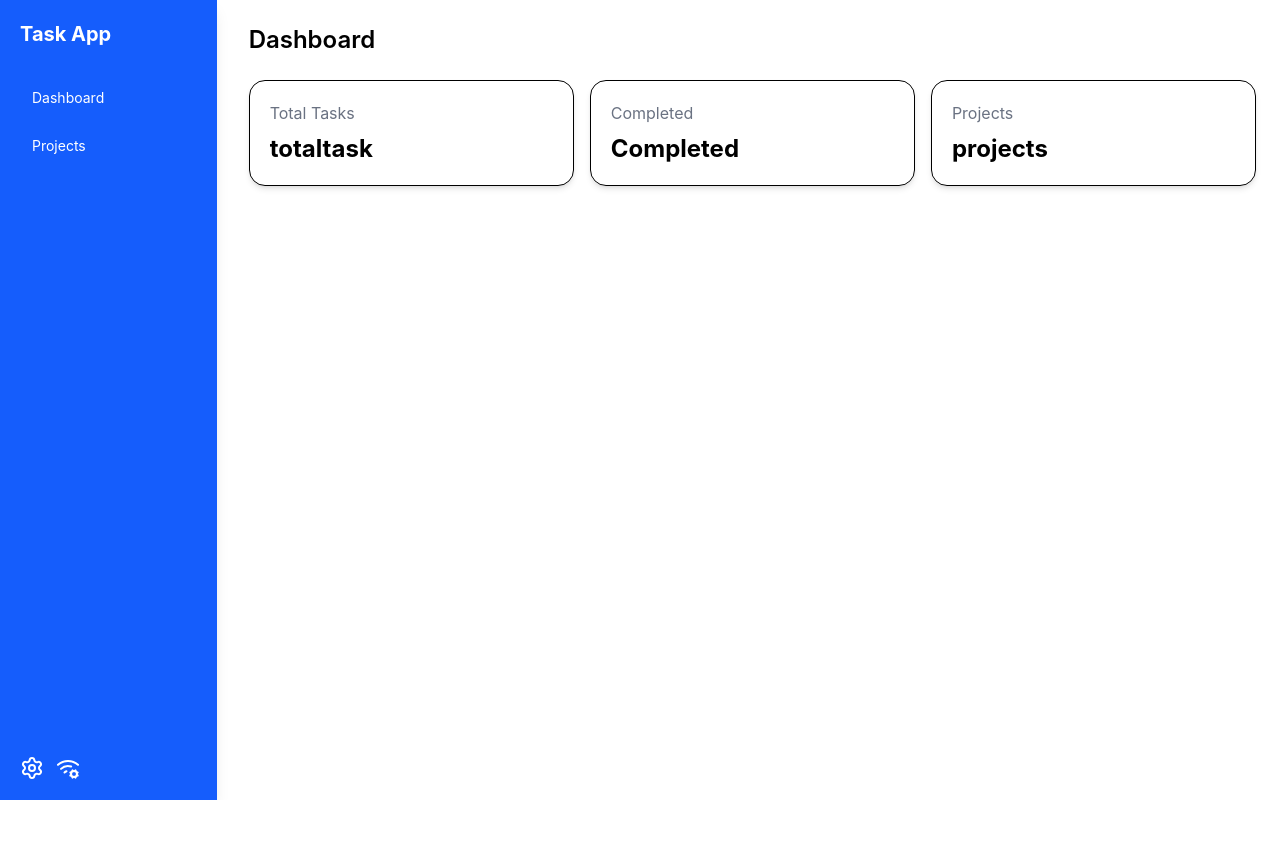
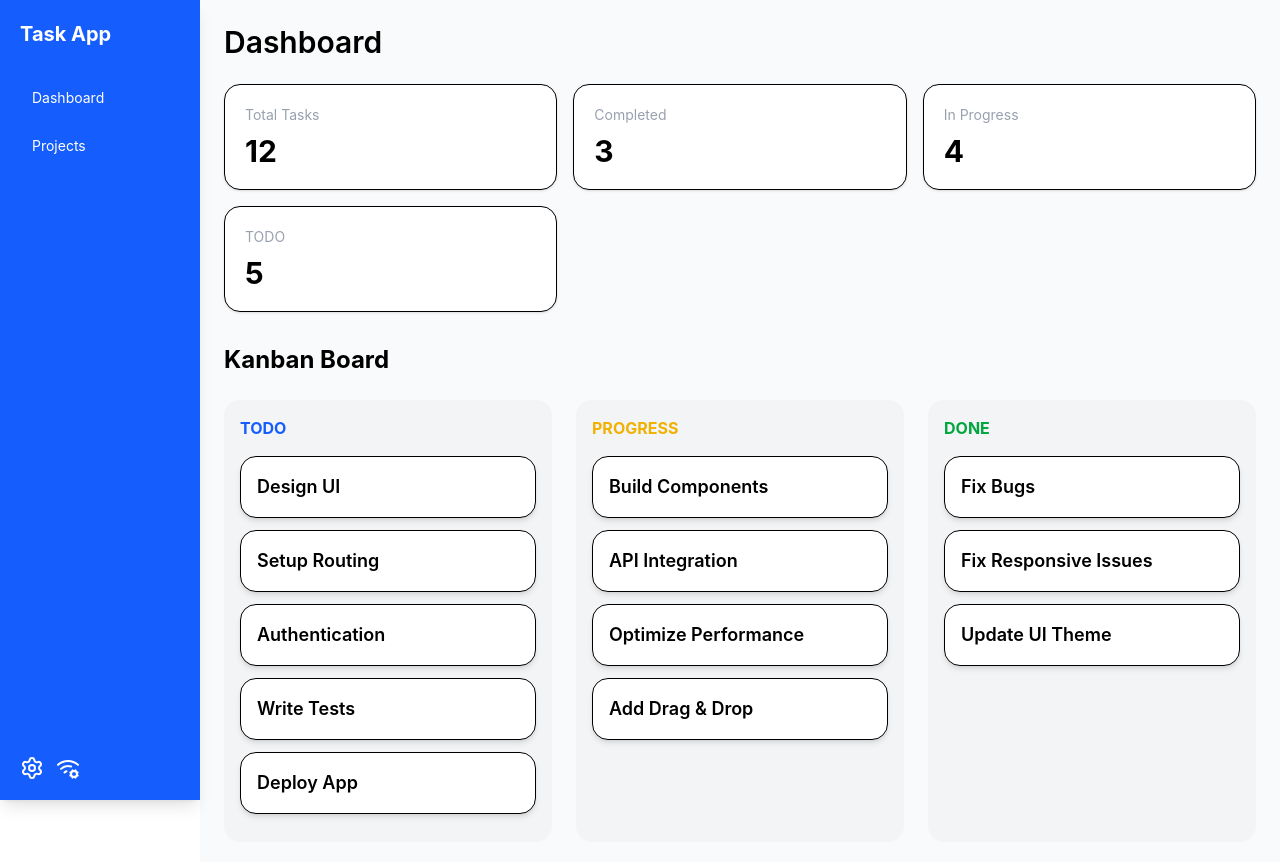
Before and after one commit to fawadalichaudhary/Task-Management-Dashboard-, a React (Vite) app: page /dashboard in a window 1280 px wide. Shown: the top 862 px of the page. Before the commit the page ends 800 px from the top, so only its background shows below. Built offline with nearby package versions, Linux system fonts and the light colour scheme.

Commit message:
final commit before submit

```diff
--- a/package.json
+++ b/package.json
@@ -10,9 +10,14 @@
     "preview": "vite preview"
   },
   "dependencies": {
+    "@dnd-kit/core": "^6.3.1",
+    "@dnd-kit/sortable": "^10.0.0",
+    "@dnd-kit/utilities": "^3.2.2",
     "@tailwindcss/vite": "^4.2.3",
     "lucide-react": "^1.8.0",
     "react": "^19.2.5",
+    "react-dnd": "^16.0.1",
+    "react-dnd-html5-backend": "^16.0.1",
     "react-dom": "^19.2.5",
     "react-router": "^7.14.1",
     "tailwindcss": "^4.2.3"
--- a/src/App.jsx
+++ b/src/App.jsx
@@ -1,8 +1,8 @@
 import { Route, Router, Routes } from "react-router"
 import Dashboard from "./pages/Dashboard"
 import Sidebar from "./pages/Sidebar"
-import Project from "./pages/Project"
-import ProjectDetails from "./pages/ProjectDetails"
+import Task from "./pages/Task"
+import TaskDetails from "./pages/TaskDetails"
 
 function App() {
 
@@ -10,12 +10,15 @@ function App() {
     <>
       <div className="flex gap-2">
         <Sidebar />
-        <Routes>
-          <Route path="/" element={<Dashboard />} />
-          <Route path="dashboard" element={<Dashboard />} />
-          <Route path="projects" element={<Project />} />
-          <Route path="projects/details/:id" element={<ProjectDetails />} />
-        </Routes>
+        <div className="ml-50 w-full">
+          <Routes>
+            <Route path="/" element={<Dashboard />} />
+            <Route path="dashboard" element={<Dashboard />} />
+            <Route path="task" element={<Task />} />
+            <Route path="task/details/:id" element={<TaskDetails />} />
+            <Route path="dashboard/details/:id" element={<TaskDetails />} />
+          </Routes>
+        </div>
       </div>
     </>
   )
--- a/src/component/Data.json
+++ b/src/component/Data.json
@@ -1,32 +1,88 @@
 {
   "tasks": [
     {
-      "id": 101,
-      "title": "Setup React Project",
-      "description": "Initialize Vite + React app",
-      "duedate": "10-10-2025",
-      "completed": false
+      "id": 1,
+      "title": "Design UI",
+      "description": "Create dashboard layout",
+      "duedate": "2026-04-22",
+      "status": "todo"
     },
     {
-      "id": 102,
-      "title": "Create Navbar",
-      "description": "Build navigation component",
-      "duedate": "10-10-2025",
-      "completed": true
+      "id": 2,
+      "title": "Build Components",
+      "description": "Create reusable components",
+      "duedate": "2026-04-23",
+      "status": "progress"
     },
     {
-      "id": 103,
-      "title": "Design UI Screens",
-      "description": "Create app UI in Figma",
-      "duedate": "10-10-2025",
-      "completed": false
+      "id": 3,
+      "title": "Fix Bugs",
+      "description": "Resolve UI issues",
+      "duedate": "2026-04-24",
+      "status": "done"
     },
     {
-      "id": 104,
+      "id": 4,
+      "title": "Setup Routing",
+      "description": "Configure React Router",
+      "duedate": "2026-04-25",
+      "status": "todo"
+    },
+    {
+      "id": 5,
       "title": "API Integration",
-      "description": "Connect backend APIs",
-      "duedate": "10-10-2025",
-      "completed": false
+      "description": "Connect frontend with backend APIs",
+      "duedate": "2026-04-26",
+      "status": "progress"
+    },
+    {
+      "id": 6,
+      "title": "Authentication",
+      "description": "Implement login and signup",
+      "duedate": "2026-04-27",
+      "status": "todo"
+    },
+    {
+      "id": 7,
+      "title": "Optimize Performance",
+      "description": "Improve app speed and loading time",
+      "duedate": "2026-04-28",
+      "status": "progress"
+    },
+    {
+      "id": 8,
+      "title": "Write Tests",
+      "description": "Add unit and integration tests",
+      "duedate": "2026-04-29",
+      "status": "todo"
+    },
+    {
+      "id": 9,
+      "title": "Fix Responsive Issues",
+      "description": "Ensure mobile compatibility",
+      "duedate": "2026-04-30",
+      "status": "done"
+    },
+    {
+      "id": 10,
+      "title": "Deploy App",
+      "description": "Deploy project to hosting platform",
+      "duedate": "2026-05-01",
+      "status": "todo"
+    },
+    {
+      "id": 11,
+      "title": "Add Drag & Drop",
+      "description": "Implement drag and drop functionality",
+      "duedate": "2026-05-02",
+      "status": "progress"
+    },
+    {
+      "id": 12,
+      "title": "Update UI Theme",
+      "description": "Apply dark mode styling",
+      "duedate": "2026-05-03",
+      "status": "done"
     }
   ]
 }
--- /dev/null
+++ b/src/component/TaskCard.jsx
@@ -0,0 +1,32 @@
+import React from "react";
+import { useDrag } from "react-dnd";
+
+function TaskCard({ task }) {
+    const [{ isDragging }, drag] = useDrag(() => ({
+
+        type: "task",
+
+        item: { id: task.id },
+
+        collect: (monitor) => ({
+            isDragging: !!monitor.isDragging()
+        })
+
+    }));
+
+    return (
+        <div
+            ref={drag}
+            className={`bg-white shadow-md rounded-2xl p-4 border
+            hover:shadow-lg transition mb-3 cursor-grab
+            ${isDragging ? "opacity-50" : "opacity-100"}
+            `}
+        >
+            <p className="font-semibold text-lg">
+                {task.title}
+            </p>
+        </div>
+    );
+}
+
+export default TaskCard;
--- a/src/main.jsx
+++ b/src/main.jsx
@@ -3,11 +3,15 @@ import { createRoot } from 'react-dom/client'
 import './index.css'
 import App from './App.jsx'
 import { BrowserRouter } from 'react-router'
+import { HTML5Backend } from 'react-dnd-html5-backend'
+import { DndProvider } from 'react-dnd'
 
 createRoot(document.getElementById('root')).render(
   <StrictMode>
-    <BrowserRouter>
-      <App />
-    </BrowserRouter>
+    <DndProvider backend={HTML5Backend}>
+      <BrowserRouter>
+        <App />
+      </BrowserRouter>
+    </DndProvider>
   </StrictMode>,
 )
--- a/src/pages/Dashboard.jsx
+++ b/src/pages/Dashboard.jsx
@@ -1,29 +1,182 @@
-import { Sidebar } from 'lucide-react'
-import React from 'react'
+/* eslint-disable no-unused-vars */
+import React, { useState } from 'react'
+import { useAppProvider } from '../component/context';
+import TaskCard from '../component/TaskCard';
+import { useDrop } from "react-dnd";
+
+function Dashboard() {
+
+    const { tasks } = useAppProvider();
+    const [taskData, setTaskData] = useState(tasks);
+    const Completed = taskData.filter((t) => t.status === "done");
+    const inProgress = taskData.filter((t) => t.status === "progress");
+    const Todo = taskData.filter((t) => t.status === "todo");
 
 
-function Dashboard() {
+    const [{ isTodoOver }, todoDrop] = useDrop(() => ({
+        accept: "task",
+        drop: (item) => {
+            setTaskData((prev) =>
+                prev.map((t) => t.id === item.id ? { ...t, status: "todo" } : t)
+            )
+
+        },
+
+        collect: (monitor) => ({
+            isTodoOver: !!monitor.isOver()
+        })
+
+    }));
+    const [{ isProgressOver }, progressDrop] = useDrop(() => ({
+
+        accept: "task",
+
+        drop: (item) => {
+
+            setTaskData((prev) =>
+                prev.map((t) =>
+                    t.id === item.id
+                        ? { ...t, status: "progress" }
+                        : t
+                )
+            )
+
+        },
+
+        collect: (monitor) => ({
+            isProgressOver: !!monitor.isOver()
+        })
+
+    }));
+    const [{ isDoneOver }, doneDrop] = useDrop(() => ({
+
+        accept: "task",
+
+        drop: (item) => {
+
+            setTaskData((prev) =>
+                prev.map((t) =>
+                    t.id === item.id
+                        ? { ...t, status: "done" }
+                        : t
+                )
+            )
+
+        },
+
+        collect: (monitor) => ({
+            isDoneOver: !!monitor.isOver()
+        })
+
+    }));
+    const totaltask = taskData.length;
+
     return (
-        <div className="p-4 md:p-6 w-full">
-            <h2 className="text-2xl font-semibold mb-6">Dashboard</h2>
+        <div className="p-4 md:p-6 w-full bg-gray-50 min-h-screen">
+            <h2 className="text-2xl md:text-3xl font-semibold mb-6">
+                Dashboard
+            </h2>
+            <div className="grid gap-4 sm:grid-cols-2 lg:grid-cols-3 mb-8">
 
-            <div className="grid gap-4 sm:grid-cols-2 lg:grid-cols-3">
-                <div className="bg-white shadow-md rounded-2xl p-5 border hover:shadow-lg transition">
-                    <p className="text-gray-500">Total Tasks</p>
-                    <h3 className="text-2xl font-bold mt-2">totaltask</h3>
+                <div className="bg-white shadow-sm rounded-2xl p-5 border">
+                    <p className="text-gray-400 text-sm">
+                        Total Tasks
+                    </p>
+
+                    <h3 className="text-3xl font-bold mt-2">
+                        {totaltask}
+                    </h3>
                 </div>
 
-                <div className="shadow-md rounded-2xl p-5 border hover:shadow-lg transition">
-                    <p className="text-gray-500">Completed</p>
-                    <h3 className="text-2xl font-bold mt-2">Completed</h3>
+                <div className="bg-white shadow-sm rounded-2xl p-5 border">
+                    <p className="text-gray-400 text-sm">
+                        Completed
+                    </p>
+
+                    <h3 className="text-3xl font-bold mt-2">
+                        {Completed.length}
+                    </h3>
                 </div>
 
-                <div className="shadow-md rounded-2xl p-5 border hover:shadow-lg transition">
-                    <p className="text-gray-500">Projects</p>
-                    <h3 className="text-2xl font-bold mt-2">projects</h3>
+                <div className="bg-white shadow-sm rounded-2xl p-5 border">
+                    <p className="text-gray-400 text-sm">
+                        In Progress
+                    </p>
+
+                    <h3 className="text-3xl font-bold mt-2">
+                        {inProgress.length}
+                    </h3>
                 </div>
+
+                <div className="bg-white shadow-sm rounded-2xl p-5 border">
+                    <p className="text-gray-400 text-sm">
+                        TODO
+                    </p>
+
+                    <h3 className="text-3xl font-bold mt-2">
+                        {Todo.length}
+                    </h3>
+                </div>
+
+            </div>
+
+            <h2 className="text-2xl font-bold mb-6">
+                Kanban Board
+            </h2>
+
+            <div className="grid grid-cols-1 md:grid-cols-3 gap-6">
+                <section ref={todoDrop} className="bg-gray-100 rounded-2xl p-4">
+
+                    <h3 className="font-bold text-blue-600 mb-4">
+                        TODO
+                    </h3>
+
+                    {Todo.map((task) => (
+                        <TaskCard
+                            key={task.id}
+                            task={task}
+                            setTaskData={setTaskData}
+                        />
+                    ))}
+
+                </section>
+
+                <section ref={progressDrop} className="bg-gray-100 rounded-2xl p-4">
+
+                    <h3 className="font-bold text-yellow-500 mb-4">
+                        PROGRESS
+                    </h3>
+
+                    {inProgress.map((task) => (
+                        <TaskCard
+                            key={task.id}
+                            task={task}
+                            setTaskData={setTaskData}
+                        />
+                    ))}
+
+                </section>
+
+
+                <section ref={doneDrop} className="bg-gray-100 rounded-2xl p-4">
+
+                    <h3 className="font-bold text-green-600 mb-4">
+                        DONE
+                    </h3>
+
+                    {Completed.map((task) => (
+                        <TaskCard
+                            key={task.id}
+                            task={task}
+                            setTaskData={setTaskData}
+                        />
+                    ))}
+
+                </section>
+
             </div>
         </div>
     );
 }
+
 export default Dashboard;
--- a/src/pages/Sidebar.jsx
+++ b/src/pages/Sidebar.jsx
@@ -5,14 +5,14 @@ import Dashboard from "./Dashboard";
 
 function Sidebar() {
     return (
-        <nav className="w-64 bg-blue-600 text-white p-5 h-screen flex flex-col justify-between shadow-lg">
+        <nav className="w-50 bg-blue-600 text-white fixed p-5 min-h-screen h-full flex flex-col justify-between shadow-lg">
             <div>
                 <h1 className="text-xl font-bold mb-8">Task App</h1>
                 <div className="flex flex-col gap-3 text-sm">
                     <Link to="/dashboard" className="hover:bg-white/20 px-3 py-2 rounded-lg transition">   Dashboard
                     </Link>
 
-                    <Link to="/projects" className="hover:bg-white/20 px-3 py-2 rounded-lg transition"> Projects
+                    <Link to="/task" className="hover:bg-white/20 px-3 py-2 rounded-lg transition"> Projects
                     </Link>
                 </div>
             </div>
--- a/src/pages/Project.jsx
+++ b/src/pages/Task.jsx
@@ -3,11 +3,12 @@ import { useAppProvider } from "../component/context";
 import { Eye, Trash2 } from "lucide-react";
 import { useNavigate } from "react-router";
 
-function Project() {
+function Task() {
     const navigate = useNavigate();
     const { tasks, setTasks } = useAppProvider();
     const [title, setTitle] = useState("");
     const [Desc, setDesc] = useState("");
+    const [Date1, setDate1] = useState("")
 
     const addTask = (e) => {
         e.preventDefault();
@@ -15,17 +16,17 @@ function Project() {
             id: Date.now(),
             title: title,
             description: Desc,
-            duedate: Date(),
-            completed: false,
+            duedate: Date1,
+            status: "todo"
         };
+
+        tasks.push(newTask)
         console.log(tasks);
-
-        setTasks([...tasks, newTask]);
         setTitle("");
         setDesc("");
     };
 
-    const deleteProject = (id) => {
+    const deleteTask = (id) => {
         const updated = tasks.filter((p) => p.id !== id);
         setTasks(updated);
     };
@@ -48,6 +49,13 @@ function Project() {
                     placeholder="Task description"
                     className="border rounded-lg px-3 py-2 w-full focus:outline-none focus:ring-2 focus:ring-blue-400"
                 />
+                <input
+                    type="number"
+                    value={Date}
+                    onChange={(e) => setDate1(e.target.value)}
+                    placeholder="Task name"
+                    className="border rounded-lg px-3 py-2 w-full focus:outline-none focus:ring-2 focus:ring-blue-400"
+                />
 
                 <button
                     onClick={addTask}
@@ -61,14 +69,10 @@ function Project() {
                 {tasks?.map((t) => (
                     <div
                         key={t.id}
-                        draggable
                         className="bg-white shadow-md rounded-2xl p-4 border flex justify-between items-start hover:shadow-lg transition"
                     >
                         <div>
                             <p className="font-semibold text-lg">{t.title}</p>
-                            <p className="text-gray-500 text-sm mt-1">
-                                {t.description}
-                            </p>
                         </div>
 
                         <div className="flex flex-col gap-2">
@@ -80,7 +84,7 @@ function Project() {
                             </button>
 
                             <button
-                                onClick={() => deleteProject(t.id)}
+                                onClick={() => deleteTask(t.id)}
                                 className="text-red-500 hover:text-red-600"
                             >
                                 <Trash2 className="cursor-pointer" />
@@ -93,4 +97,4 @@ function Project() {
     );
 }
 
-export default Project;
+export default Task;
--- a/src/pages/ProjectDetails.jsx
+++ b/src/pages/TaskDetails.jsx
@@ -1,13 +1,13 @@
 import { useParams } from "react-router";
 import { useAppProvider } from "../component/context";
 
-function ProjectDetails() {
+function TaskDetails() {
     const { id } = useParams();
     const { tasks } = useAppProvider()
     const task = tasks.find(t => t.id == id);
 
     return (
-        <div className="flex items-center justify-center min-h-screen bg-gray-100 p-4 w-screen">
+        <div className="flex items-center justify-center min-h-screen bg-gray-100 p-4">
             <div className="bg-white shadow-lg rounded-2xl p-6 w-full max-w-md text-center border">
                 <h2 className="text-2xl font-bold mb-3">{task.title}</h2>
                 <p className="text-gray-600 mb-2">{task.description}</p>
@@ -15,8 +15,8 @@ function ProjectDetails() {
                     Due: {task.duedate}
                 </p>
                 <p
-                    className={`mt-3 font-semibold ${task.completed ? "text-green-500" : "text-yellow-500"}`}>
-                    {task.completed ? "Completed" : "Pending"}
+                    className={`mt-3 font-semibold ${task.status === "done" ? "text-green-500" : "text-yellow-500"}`}>
+                    {task.status === "done" ? "Completed" : "Pending"}
                 </p>
             </div>
         </div>
@@ -24,4 +24,4 @@ function ProjectDetails() {
     );
 }
 
-export default ProjectDetails;
+export default TaskDetails;
```
Also changed, not shown: 1 other file (tests, documents, lock files or other folders).
